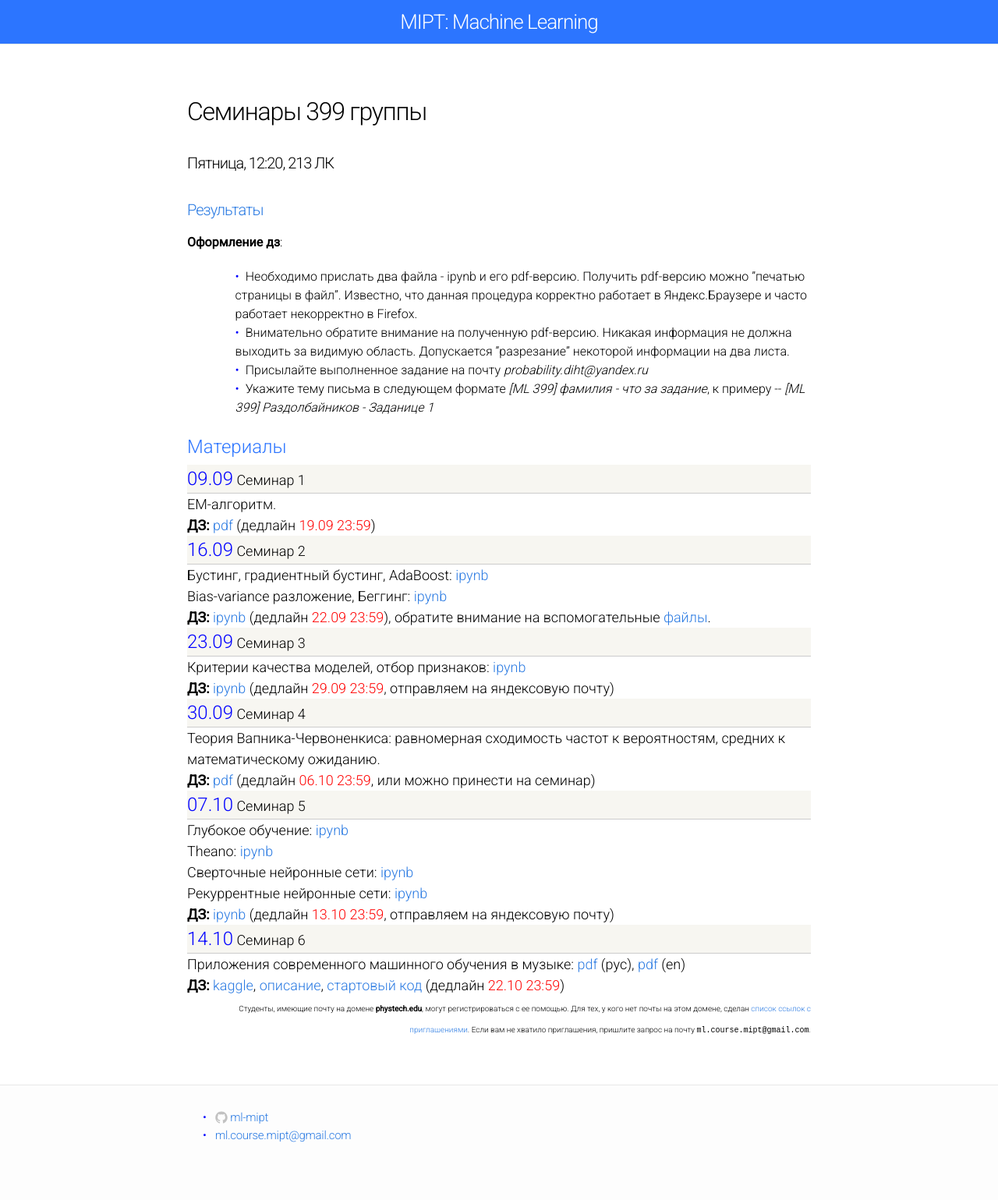
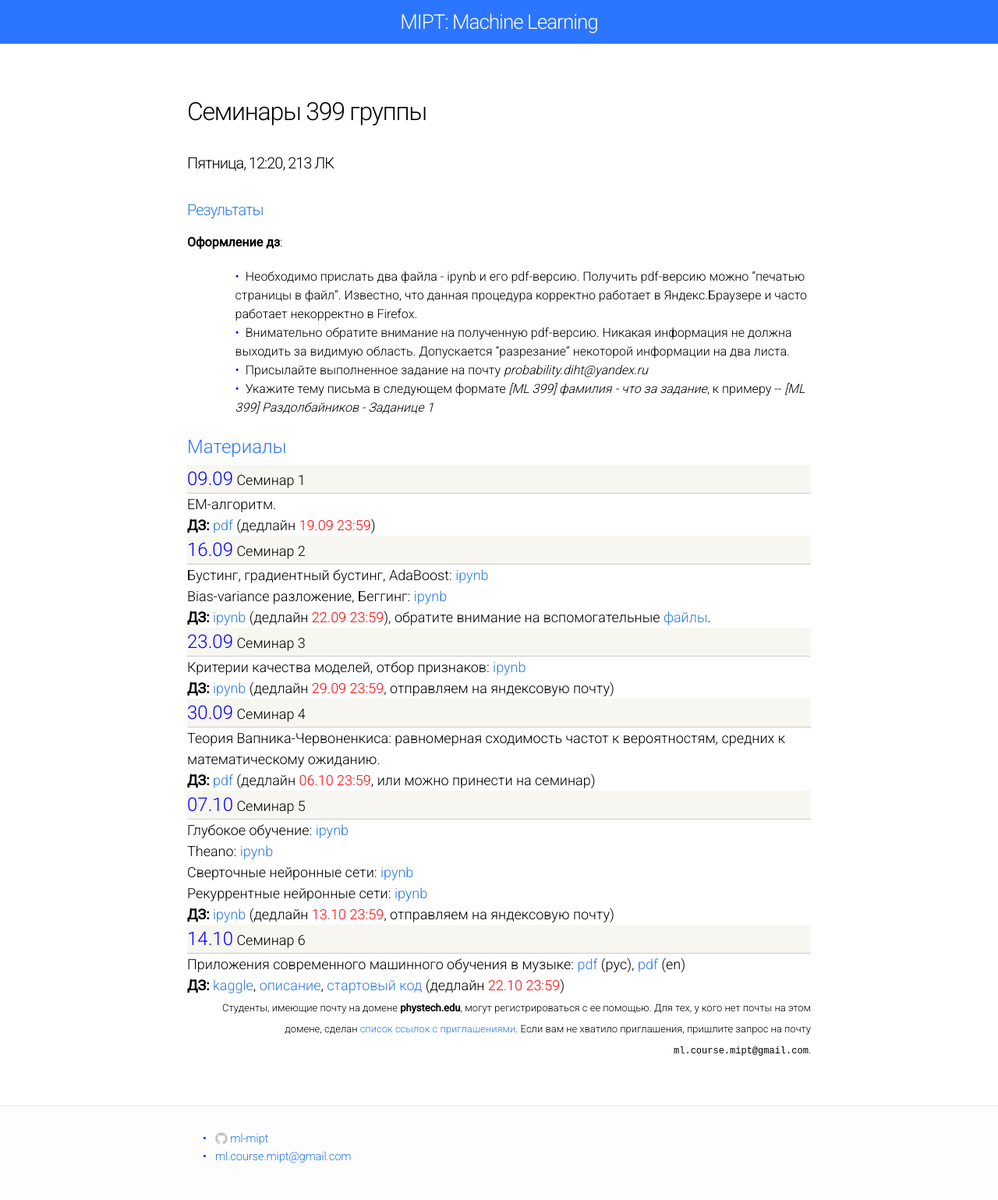
Before and after one commit to ml-mipt/old-ml-mipt.github.io, a Jekyll site: the page built from 399/seminars.md, in a window 1280 px wide. Shown: the whole page at 78% size. Built offline with Jekyll 4.4.1, drawn with Linux system fonts in a browser that asks for light colours; before the commit the page ends 1512 px from its top, so only the background shows below that.

Commit message:
Update seminars.md

```diff
--- a/399/seminars.md
+++ b/399/seminars.md
@@ -100,7 +100,7 @@ permalink: /399/
         (дедлайн <font color="red">22.10 23:59</font>)<br/>
 
         <div style="text-align: right">
-      <font size="1">Студенты, имеющие почту на домене <b>phystech.edu</b>, могут регистрироваться с ее помощью. Для тех, у кого нет почты на этом домене, сделан <a href="./misc/invitation_list.md">список ссылок с приглашениями</a>. Если вам не хватило приглашения, пришлите запрос на почту <tt>ml.course.mipt@gmail.com</tt>.</font>
+      <font size="2">Студенты, имеющие почту на домене <b>phystech.edu</b>, могут регистрироваться с ее помощью. Для тех, у кого нет почты на этом домене, сделан <a href="./misc/invitation_list.md">список ссылок с приглашениями</a>. Если вам не хватило приглашения, пришлите запрос на почту <tt>ml.course.mipt@gmail.com</tt>.</font>
     </div>
     </div>
 
```
